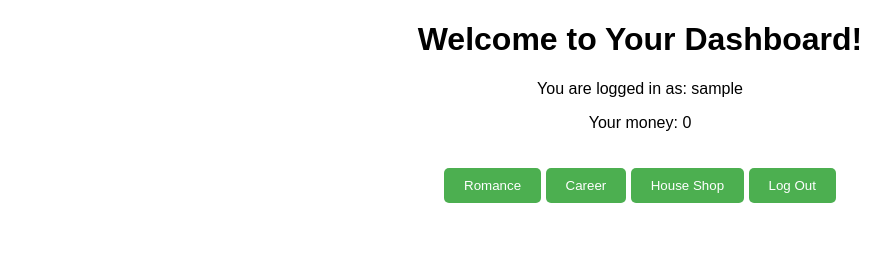
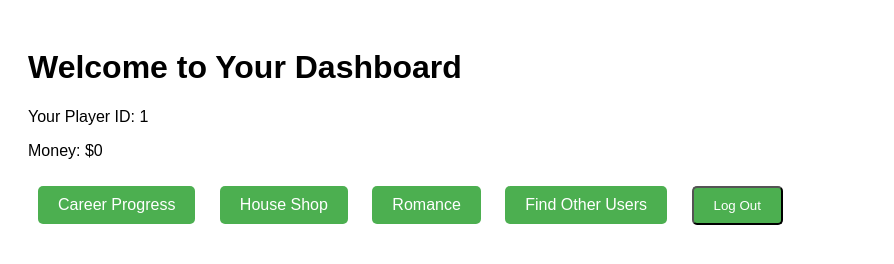
Before and after one commit to Toonigy/world-of-life, a plain HTML site: page dashboard.html in a window 1280 px wide. Shown: the whole page, without its empty margins (0-894 px from the left). Drawn offline with Linux system fonts and the light colour scheme; sample sign-in values are in the browser's storage.

Commit message:
Update dashboard.html

```diff
--- a/dashboard.html
+++ b/dashboard.html
@@ -3,18 +3,19 @@
 <head>
     <meta charset="UTF-8">
     <meta name="viewport" content="width=device-width, initial-scale=1.0">
-    <title>Your Dashboard</title>
+    <title>Dashboard</title>
     <style>
         body {
             font-family: Arial, sans-serif;
-            text-align: center;
+            padding: 20px;
         }
         .button {
-            margin-top: 20px;
+            display: inline-block;
+            margin: 10px;
             padding: 10px 20px;
             background-color: #4CAF50;
             color: white;
-            border: none;
+            text-decoration: none;
             border-radius: 5px;
             cursor: pointer;
         }
@@ -24,51 +25,47 @@
     </style>
 </head>
 <body>
+    <h1>Welcome to Your Dashboard</h1>
+    <p>Your Player ID: <span id="user-id"></span></p>
 
-    <div id="dashboard-section">
-        <h1>Welcome to Your Dashboard!</h1>
-        <p>You are logged in as: <span id="user-name"></span></p>
-        <p>Your money: <span id="user-money"></span></p>
+    <!-- Money Display -->
+    <p id="money-display">Money: $0</p>
 
-        <!-- Buttons for navigation -->
-        <button class="button" onclick="window.location.href='https://toonigy.github.io/world-of-life/romance.html'">Romance</button>
-        <button class="button" onclick="window.location.href='https://toonigy.github.io/world-of-life/career.html'">Career</button>
-        <button class="button" onclick="window.location.href='https://toonigy.github.io/world-of-life/houses.html'">House Shop</button>
-
-        <!-- Logout button -->
-        <button class="button" onclick="logout()">Log Out</button>
-    </div>
+    <!-- Buttons -->
+    <a class="button" href="career.html">Career Progress</a>
+    <a class="button" href="house-shop.html">House Shop</a>
+    <a class="button" href="romance.html">Romance</a>
+    <a class="button" href="find-users.html">Find Other Users</a>
+    <button class="button" id="logout-button">Log Out</button>
 
     <script>
-        // On page load, check if the user is logged in
-        window.onload = function() {
+        // Check if the user is logged in
+        window.onload = function () {
             const userID = localStorage.getItem("userID");
+            const userName = localStorage.getItem("userName");
+            const money = parseInt(localStorage.getItem("money")) || 0;
 
-            // If not logged in, redirect to the login page
+            // Update user ID display
+            document.getElementById("user-id").textContent = userID || "Not logged in";
+
+            // Update money display
+            document.getElementById("money-display").textContent = `Money: $${money}`;
+
+            // Redirect to login if not logged in
             if (!userID) {
-                window.location.href = 'https://toonigy.github.io/world-of-life/login.html';
-                return;
+                alert("You are not logged in. Redirecting to login page.");
+                window.location.href = "login.html";
             }
+        };
 
-            // Retrieve user data from localStorage
-            const userName = localStorage.getItem("userName");
-            const userMoney = localStorage.getItem(userID + "_money");
-
-            // Display the user info
-            document.getElementById("user-name").textContent = userName || "Not set";
-            document.getElementById("user-money").textContent = userMoney || "0";
-        }
-
-        // Logout function to remove user data and redirect to login page
-        function logout() {
-            // Remove user data from localStorage
+        // Log out functionality
+        document.getElementById('logout-button').addEventListener('click', function () {
             localStorage.removeItem("userID");
             localStorage.removeItem("userName");
-
-            // Redirect to the login page
-            window.location.href = 'https://toonigy.github.io/world-of-life/login.html';
-        }
+            localStorage.removeItem("money");
+            alert("You have been logged out.");
+            window.location.href = "login.html";
+        });
     </script>
-
 </body>
 </html>
```
